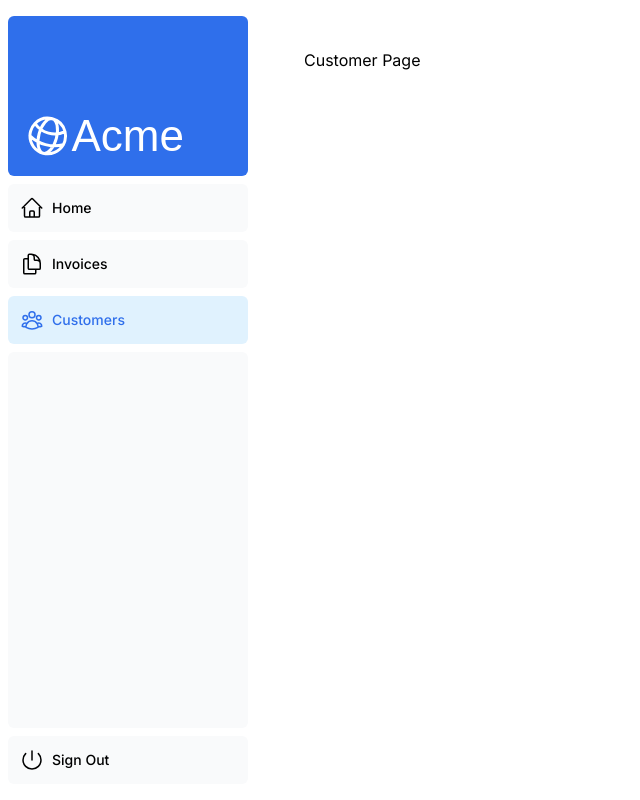
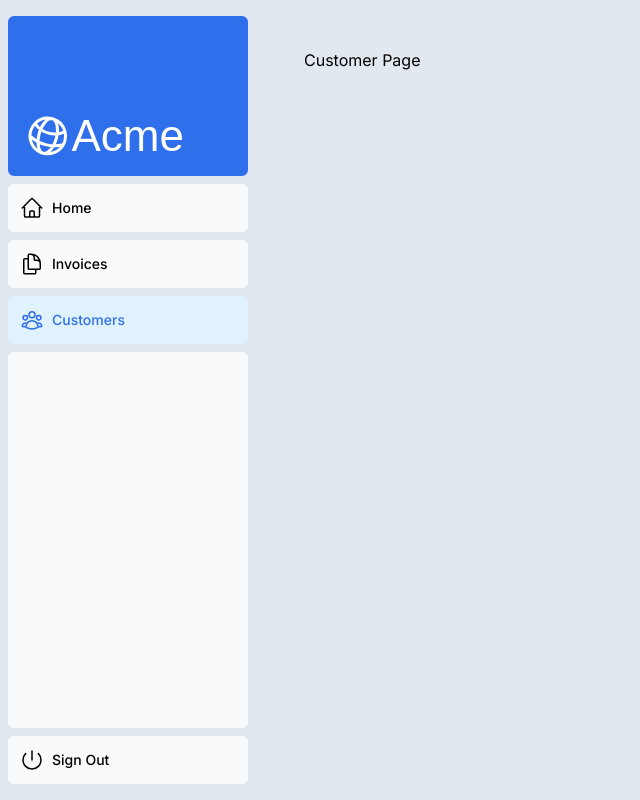
Before and after one commit to eswarmanda/nxt-dashbord, a Next.js app: page /dashboard/customers in a window 1280 px wide. Shown: the whole page, without its empty margins (0-640 px from the left). Built offline with nearby package versions, Linux system fonts and the light colour scheme; a web font is replaced by a local one.

Commit message:
Update layout.tsx

```diff
--- a/app/dashboard/layout.tsx
+++ b/app/dashboard/layout.tsx
@@ -2,7 +2,7 @@ import SideNav from '@/app/ui/dashboard/sidenav';
 
 export default function Layout({ children }: { children: React.ReactNode }) {
   return (
-    <div className="flex h-screen flex-col md:flex-row md:overflow-hidden">
+    <div className="flex h-screen flex-col md:flex-row md:overflow-hidden bg-slate-200">
       <div className="w-full flex-none md:w-64">
         <SideNav />
       </div>
```
